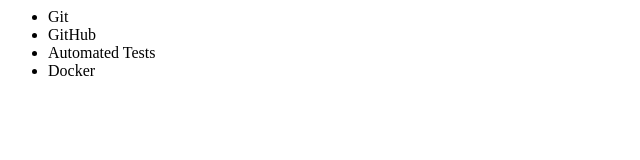
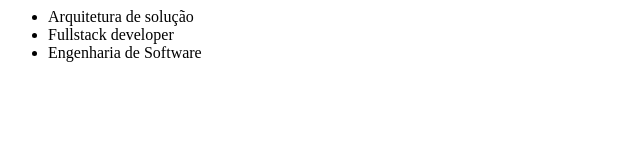
Before and after one commit to lucianorosine/portal2, a plain HTML site: page index.html in a window 1280 px wide. Shown: the whole page, without its empty margins (0-640 px from the left). Drawn offline with Linux system fonts and the light colour scheme.

Commit message:
Update index.html

```diff
--- a/index.html
+++ b/index.html
@@ -1,11 +1,10 @@
 <html>
-  <title>Assuntos Lab</title>
+  <title>Disciplinas da pós</title>
   <body>
     <ul>
-      <li>Git</li>
-      <li>GitHub</li>
-      <li>Automated Tests</li>
-      <li>Docker</li>
+      <li>Arquitetura de solução</li>
+      <li>Fullstack developer</li>
+      <li>Engenharia de Software</li>
     <ul>
   </body>
 </html>
```
